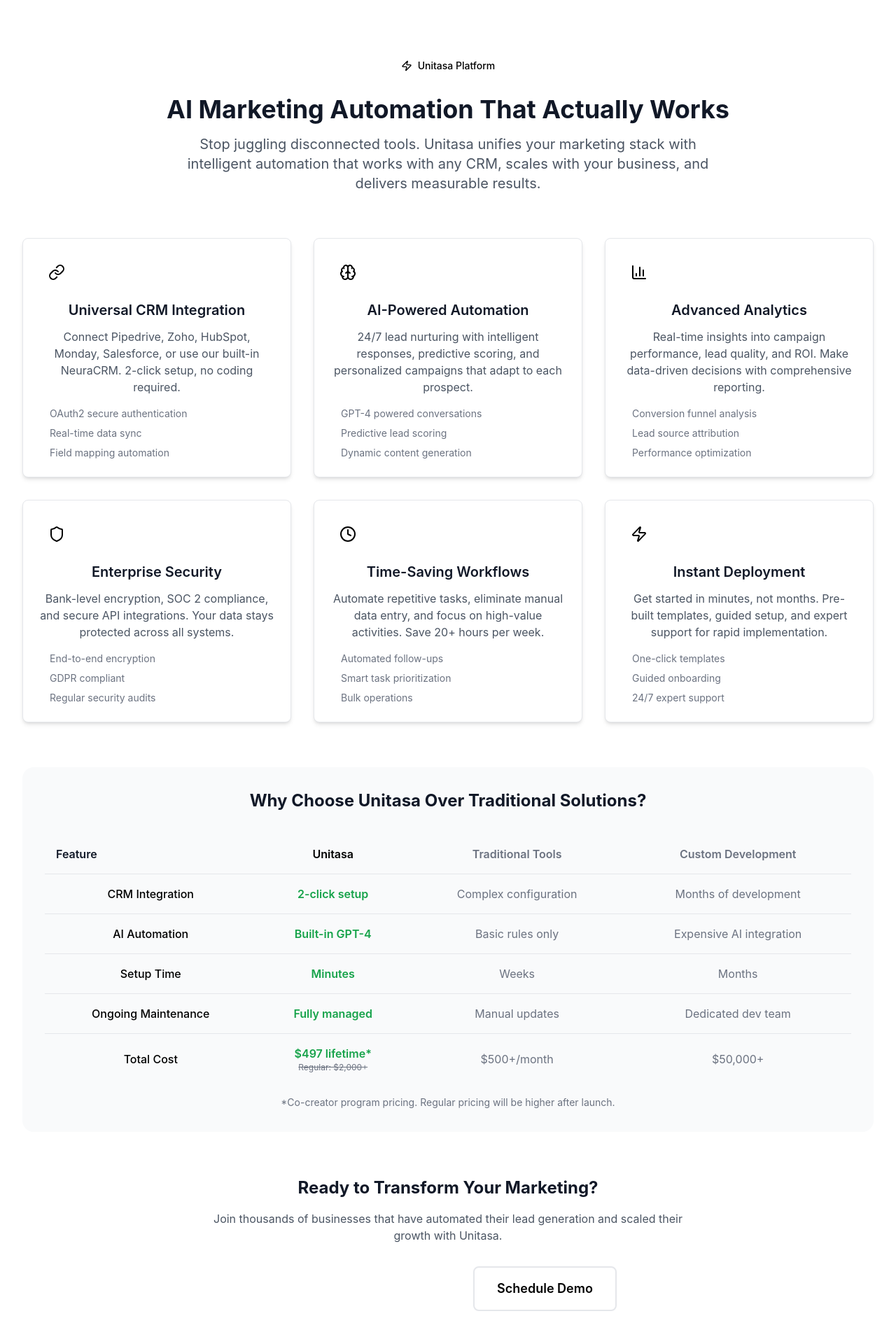
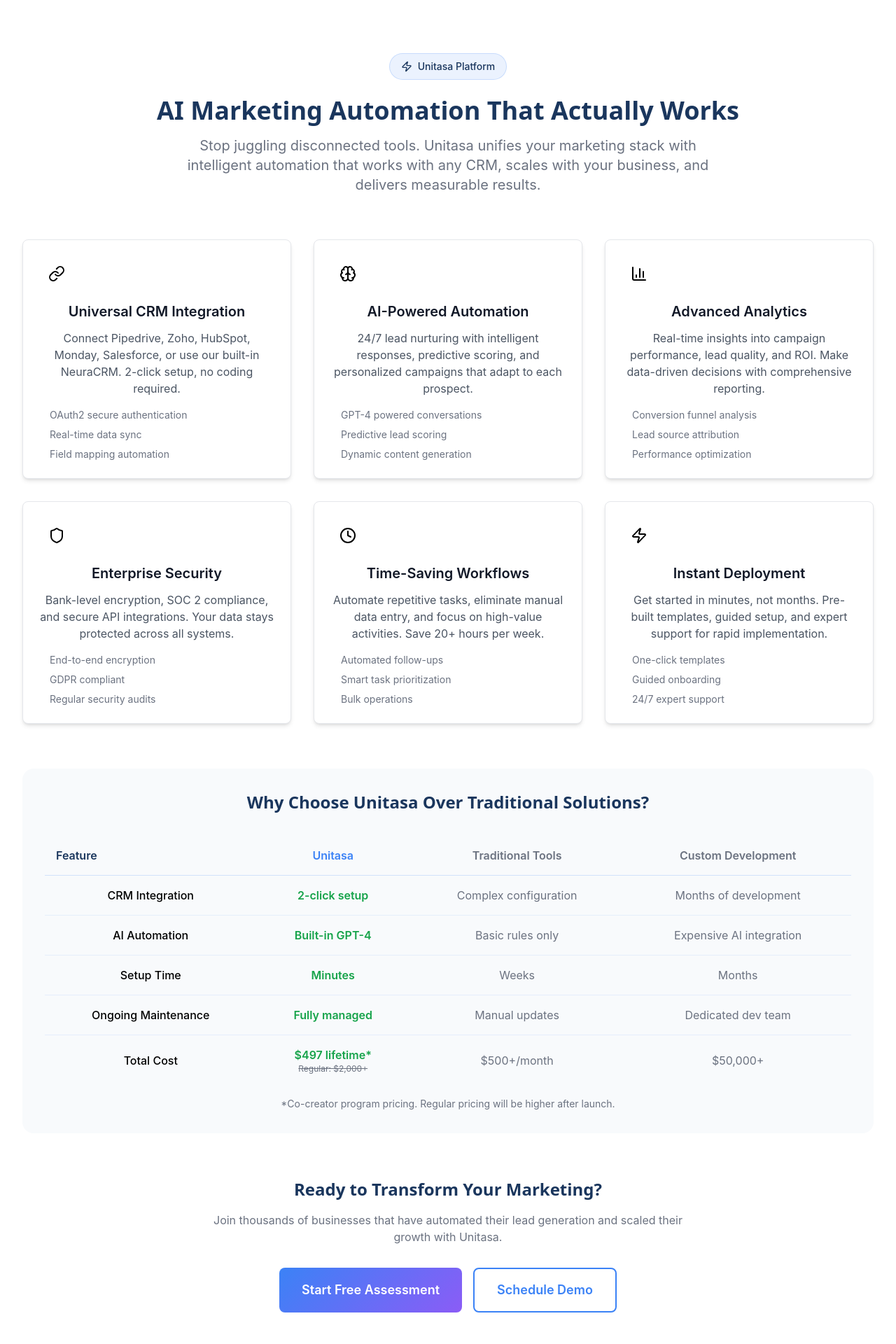
Before and after one commit to aykha18/Auto.Mark, a React (Create React App) app in the folder frontend/: page / in a window 1280 px wide. Shown: the part 3060-4980 px from the top of the page at 70% size. Built offline with nearby package versions, Linux system fonts and the light colour scheme; no server answers.

Commit message:
Fix invisible buttons in Platform Positioning section

```diff
--- a/frontend/src/components/sections/PlatformPositioningSection.tsx
+++ b/frontend/src/components/sections/PlatformPositioningSection.tsx
@@ -47,14 +47,14 @@
       <div className="max-w-7xl mx-auto px-4 sm:px-6 lg:px-8">
         {/* Section Header */}
         <div className="text-center mb-16">
-          <div className="inline-flex items-center bg-primary-100 text-primary-700 px-4 py-2 rounded-full text-sm font-medium mb-6">
+          <div className="inline-flex items-center bg-unitasa-electric/10 text-unitasa-blue px-4 py-2 rounded-full text-sm font-medium mb-6 border border-unitasa-electric/20">
             <Zap className="w-4 h-4 mr-2" />
             Unitasa Platform
           </div>
-          <h2 className="text-3xl md:text-4xl font-bold text-gray-900 mb-4">
+          <h2 className="text-3xl md:text-4xl font-bold text-unitasa-blue mb-4 font-display">
             AI Marketing Automation That Actually Works
           </h2>
-          <p className="text-xl text-gray-600 max-w-3xl mx-auto">
+          <p className="text-xl text-unitasa-gray max-w-3xl mx-auto">
             Stop juggling disconnected tools. Unitasa unifies your marketing stack with intelligent automation
             that works with any CRM, scales with your business, and delivers measurable results.
           </p>
@@ -85,22 +85,22 @@
         </div>
 
         {/* Platform Comparison */}
-        <div className="bg-gray-50 rounded-2xl p-8">
-          <h3 className="text-2xl font-bold text-gray-900 text-center mb-8">
+        <div className="bg-unitasa-light rounded-2xl p-8">
+          <h3 className="text-2xl font-bold text-unitasa-blue text-center mb-8 font-display">
             Why Choose Unitasa Over Traditional Solutions?
           </h3>
 
           <div className="overflow-x-auto">
             <table className="w-full">
               <thead>
-                <tr className="border-b border-gray-200">
-                  <th className="text-left py-4 px-4 font-semibold text-gray-900">Feature</th>
-                  <th className="text-center py-4 px-4 font-semibold text-primary-600">Unitasa</th>
-                  <th className="text-center py-4 px-4 font-semibold text-gray-500">Traditional Tools</th>
-                  <th className="text-center py-4 px-4 font-semibold text-gray-500">Custom Development</th>
+                <tr className="border-b border-unitasa-electric/20">
+                  <th className="text-left py-4 px-4 font-semibold text-unitasa-blue">Feature</th>
+                  <th className="text-center py-4 px-4 font-semibold text-unitasa-electric">Unitasa</th>
+                  <th className="text-center py-4 px-4 font-semibold text-unitasa-gray">Traditional Tools</th>
+                  <th className="text-center py-4 px-4 font-semibold text-unitasa-gray">Custom Development</th>
                 </tr>
               </thead>
-              <tbody className="divide-y divide-gray-200">
+              <tbody className="divide-y divide-unitasa-electric/10">
                 <tr>
                   <td className="py-4 px-4 font-medium">CRM Integration</td>
                   <td className="py-4 px-4 text-center">
@@ -146,24 +146,29 @@
             </table>
           </div>
 
-          <p className="text-sm text-gray-500 mt-4 text-center">
+          <p className="text-sm text-unitasa-gray mt-4 text-center">
             *Co-creator program pricing. Regular pricing will be higher after launch.
           </p>
         </div>
 
         {/* Call to Action */}
         <div className="text-center mt-16">
-          <h3 className="text-2xl font-bold text-gray-900 mb-4">
+          <h3 className="text-2xl font-bold text-unitasa-blue mb-4 font-display">
             Ready to Transform Your Marketing?
           </h3>
-          <p className="text-gray-600 mb-8 max-w-2xl mx-auto">
+          <p className="text-unitasa-gray mb-8 max-w-2xl mx-auto">
             Join thousands of businesses that have automated their lead generation and scaled their growth with Unitasa.
           </p>
           <div className="flex flex-col sm:flex-row gap-4 justify-center">
-            <button className="bg-primary-600 text-white px-8 py-4 rounded-lg text-lg font-semibold hover:bg-primary-700 transition-colors">
+            <button
+              className="bg-gradient-primary text-white px-8 py-4 rounded-lg text-lg font-semibold hover:shadow-brand transition-all duration-200"
+              onClick={() => {
+                window.dispatchEvent(new CustomEvent('openAssessment'));
+              }}
+            >
               Start Free Assessment
             </button>
-            <button className="border-2 border-primary-600 text-primary-600 px-8 py-4 rounded-lg text-lg font-semibold hover:bg-primary-50 transition-colors">
+            <button className="border-2 border-unitasa-electric text-unitasa-electric px-8 py-4 rounded-lg text-lg font-semibold hover:bg-unitasa-electric hover:text-white transition-all duration-200">
               Schedule Demo
             </button>
           </div>
```
